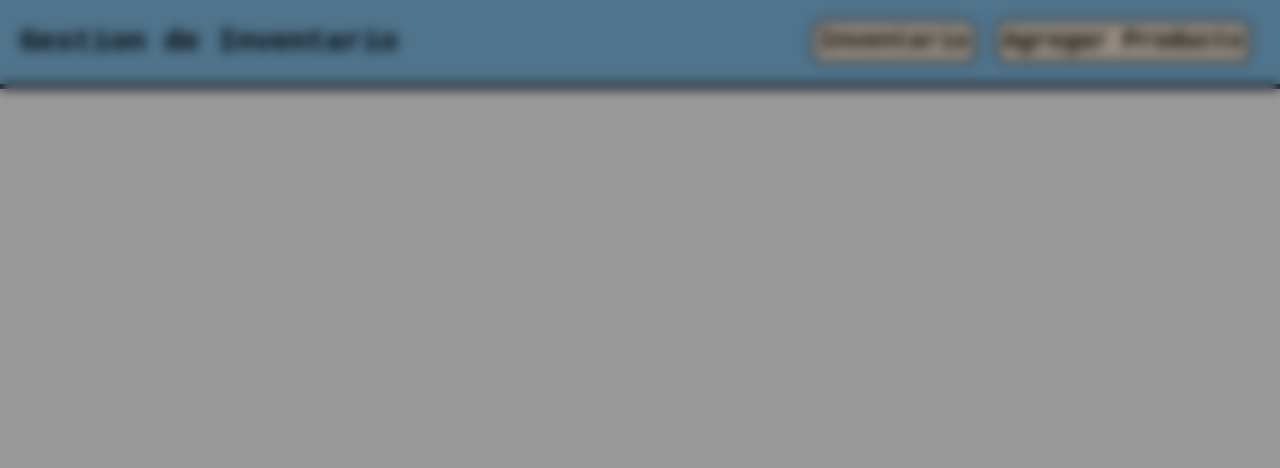
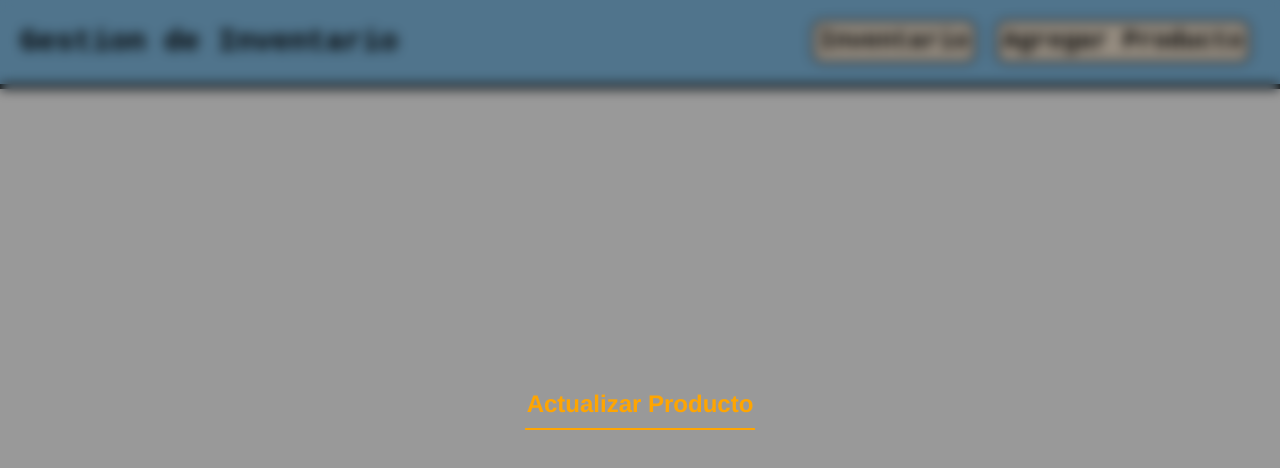
Before and after one commit to santiago-ude/Gestion-de-Inventario, an Angular app in the folder Front/gestion-inventario/: page /updateProduct in a window 1280 px wide. Shown: the top 468 px of the page. Built offline with nearby package versions, Linux system fonts and the light colour scheme.

Commit message:
Update product-update.component.html

```diff
--- a/Front/gestion-inventario/src/app/products/components/product-update/product-update.component.html
+++ b/Front/gestion-inventario/src/app/products/components/product-update/product-update.component.html
@@ -1 +1,4 @@
 <div class="modal-backdrop">
+  <section>
+    <fieldset>
+        <legend>Actualizar Producto</legend>
```
